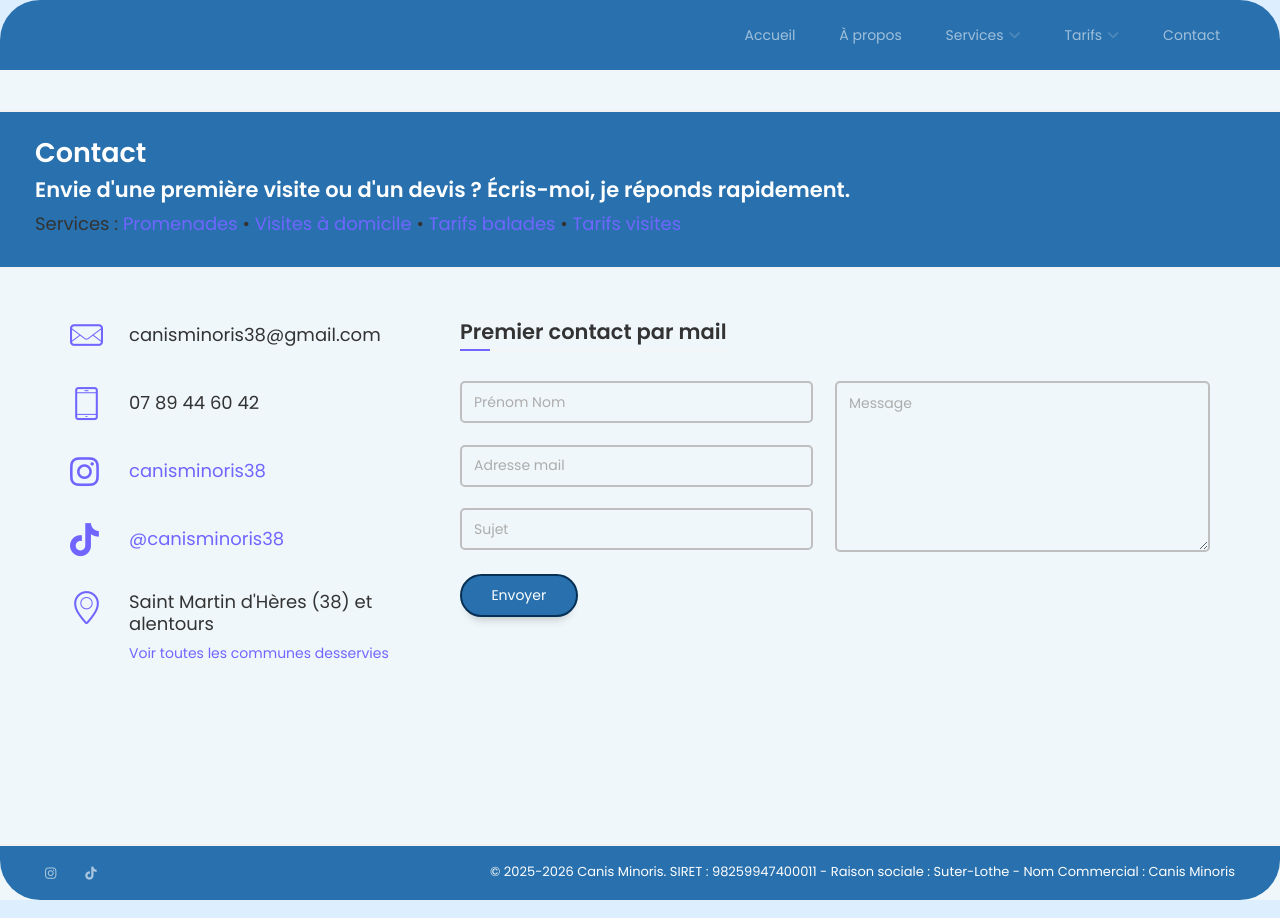
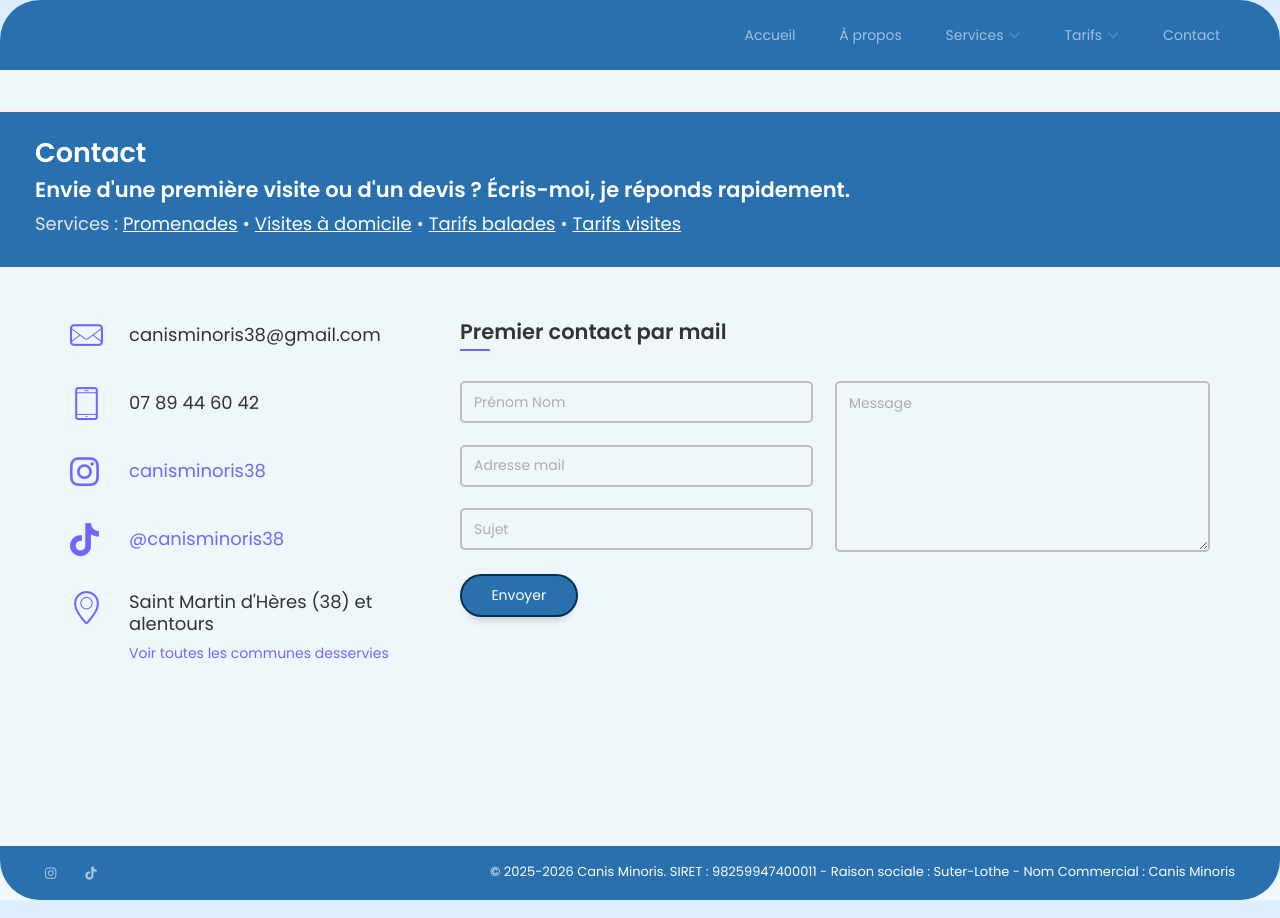
Before and after one commit to frs69wq/caniminoris.github.io, a Jekyll site: the page built from _pages/contact.html, in a window 1280 px wide. Built offline with Jekyll 4.4.1, drawn with Linux system fonts in a browser that asks for light colours.

Commit message:
better colors in subtitle

```diff
--- a/_pages/contact.html
+++ b/_pages/contact.html
@@ -11,7 +11,7 @@ description: Réservez une promenade pour votre chien ou une visite à domicile
       <div class="page-title">
         <h2>Contact</h2>
         <h3>Envie d'une première visite ou d'un devis ? Écris-moi, je réponds rapidement.</h3>
-        <h4 style="font-weight: normal; margin-top: 10px;">Services : <a href="service-balade.html">Promenades</a> • <a href="service-visite.html">Visites à domicile</a> • <a href="tarif-balades.html">Tarifs balades</a> • <a href="tarif-visites.html">Tarifs visites</a></h4>
+        <h4 style="font-weight: normal; margin-top: 10px; color: #e8e8e8;">Services : <a href="service-balade.html" style="color: #ffffff; text-decoration: underline;">Promenades</a> • <a href="service-visite.html" style="color: #ffffff; text-decoration: underline;">Visites à domicile</a> • <a href="tarif-balades.html" style="color: #ffffff; text-decoration: underline;">Tarifs balades</a> • <a href="tarif-visites.html" style="color: #ffffff; text-decoration: underline;">Tarifs visites</a></h4>
       </div>
       <div id="content" class="page-content site-content single-post" role="main">
         <div class="row">
```
